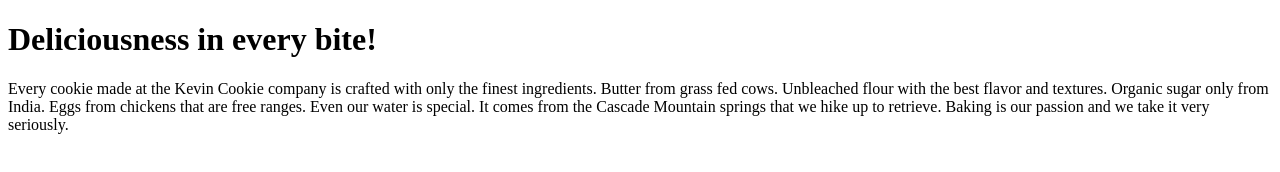
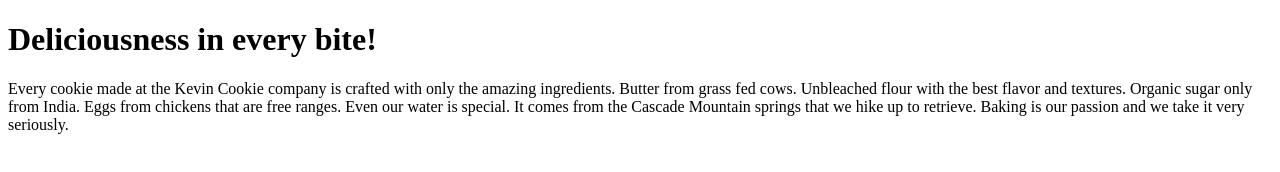
Before and after one commit to raphsq1997/KevinCookieCompany.com, a plain HTML site: page index.htm in a window 1280 px wide. Drawn offline with Linux system fonts and the light colour scheme.

Commit message:
update index text

```diff
--- a/index.htm
+++ b/index.htm
@@ -3,7 +3,7 @@
 <body>
 
 <h1>Deliciousness in every bite!</h1>
-<p>Every cookie made at the Kevin Cookie company is crafted with only the finest ingredients. Butter from grass fed cows. Unbleached flour with the best flavor and textures. Organic sugar only from India. Eggs from chickens that are free ranges. Even our water is special. It comes from the Cascade Mountain springs that we hike up to retrieve. Baking is our passion and we take it very seriously.</p>
+<p>Every cookie made at the Kevin Cookie company is crafted with only the amazing ingredients. Butter from grass fed cows. Unbleached flour with the best flavor and textures. Organic sugar only from India. Eggs from chickens that are free ranges. Even our water is special. It comes from the Cascade Mountain springs that we hike up to retrieve. Baking is our passion and we take it very seriously.</p>
 
 </body>
 </html>
```
